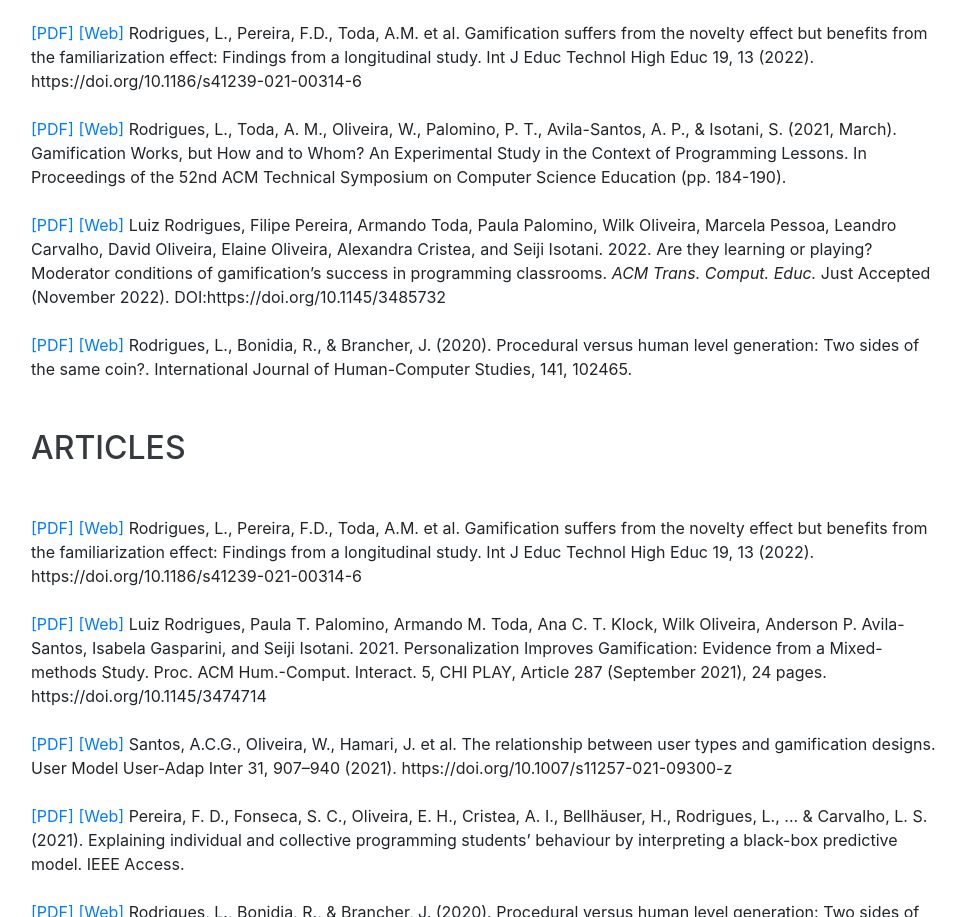
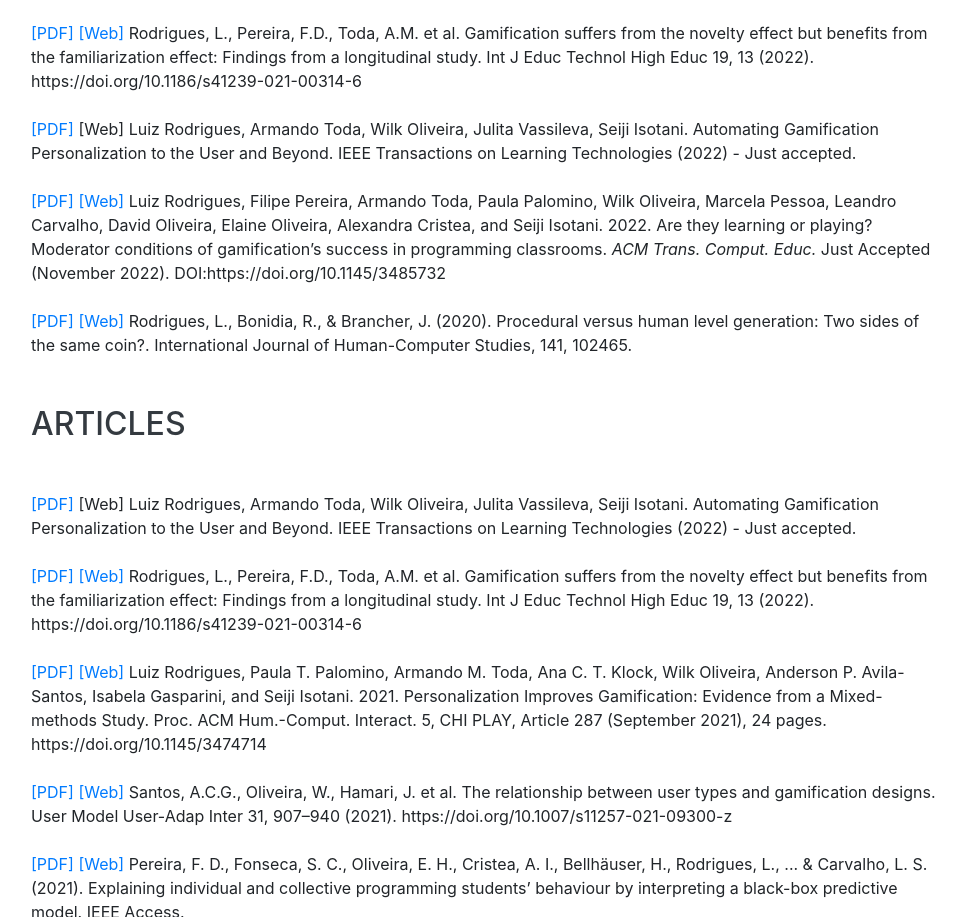
Before and after one commit to rodriguesluiz/rodriguesluiz.github.io, a website with bundled scripts: page index.html in a window 1280 px wide. Shown: the part 3301-4218 px from the top of the page, without its empty margins (289-1255 px from the left). Built offline with nearby package versions, Linux system fonts and the light colour scheme; a web font is replaced by a local one.

Commit message:
new article: TLT 2022

```diff
--- a/index.html
+++ b/index.html
@@ -224,9 +224,9 @@
         </p></br>
 
         <p class="mb-0">
-          <a target="_blank" href="publications/gamificationworksbuthowandtowhom.pdf">[PDF]</a>
-          <a target="_blank" href="https://dl.acm.org/doi/abs/10.1145/3408877.3432419">[Web]</a>
-          Rodrigues, L., Toda, A. M., Oliveira, W., Palomino, P. T., Avila-Santos, A. P., & Isotani, S. (2021, March). Gamification Works, but How and to Whom? An Experimental Study in the Context of Programming Lessons. In Proceedings of the 52nd ACM Technical Symposium on Computer Science Education (pp. 184-190).
+          <a target="_blank" href="publications/totheuserandbeyond.pdf">[PDF]</a>
+          [Web]
+          Luiz Rodrigues, Armando Toda, Wilk Oliveira, Julita Vassileva, Seiji Isotani. Automating Gamification Personalization to the User and Beyond. IEEE Transactions on Learning Technologies (2022) - Just accepted.
         </p></br>
 
         <p class="mb-0">
@@ -243,6 +243,12 @@
 
         </br>
         <h2 class="mb-5">Articles</h2>
+
+        <p class="mb-0">
+          <a target="_blank" href="publications/totheuserandbeyond.pdf">[PDF]</a>
+          [Web]
+          Luiz Rodrigues, Armando Toda, Wilk Oliveira, Julita Vassileva, Seiji Isotani. Automating Gamification Personalization to the User and Beyond. IEEE Transactions on Learning Technologies (2022) - Just accepted.
+        </p></br>
 
         <p class="mb-0">
           <a target="_blank" href="https://educationaltechnologyjournal.springeropen.com/track/pdf/10.1186/s41239-021-00314-6.pdf">[PDF]</a>
```
